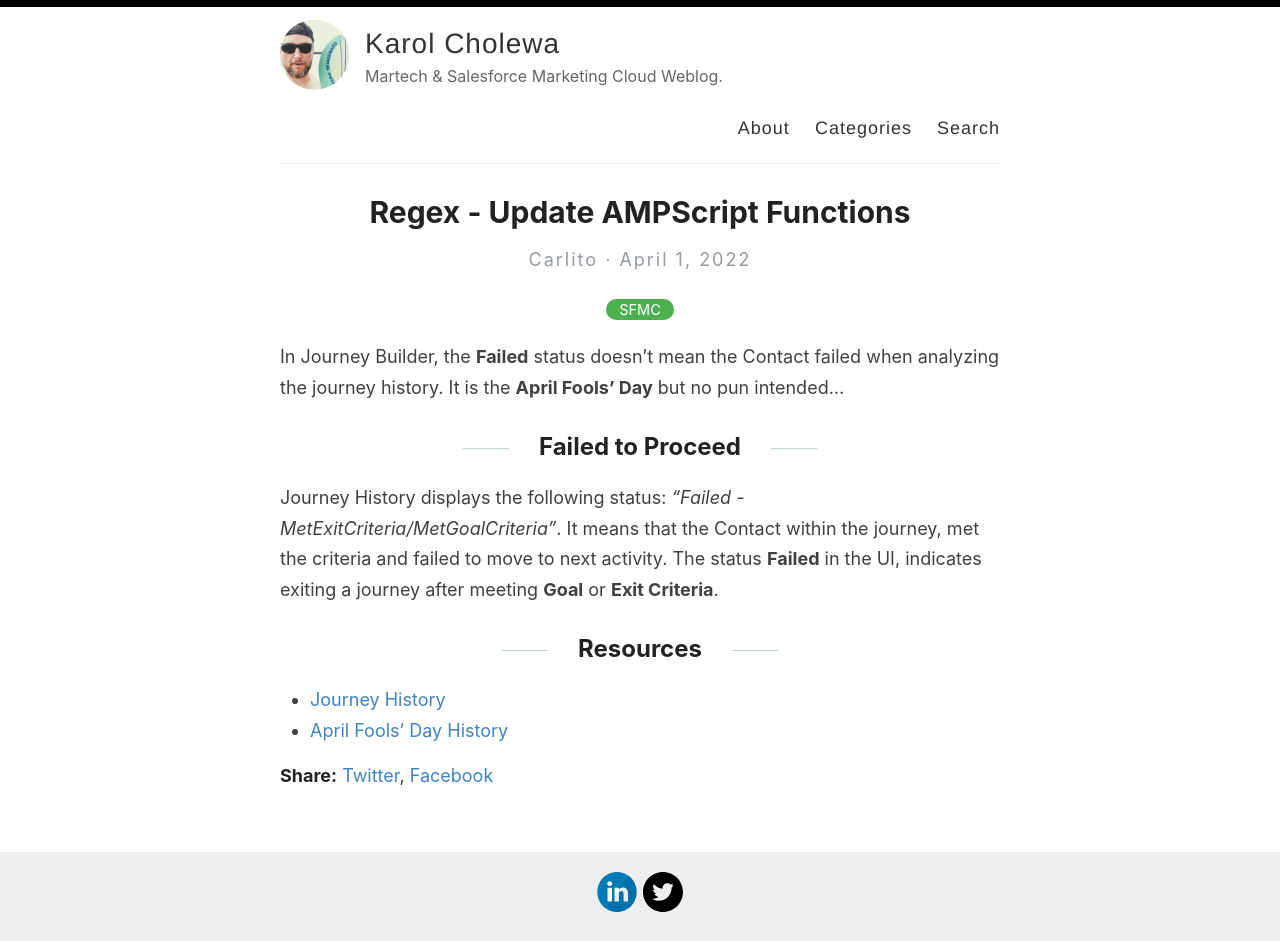
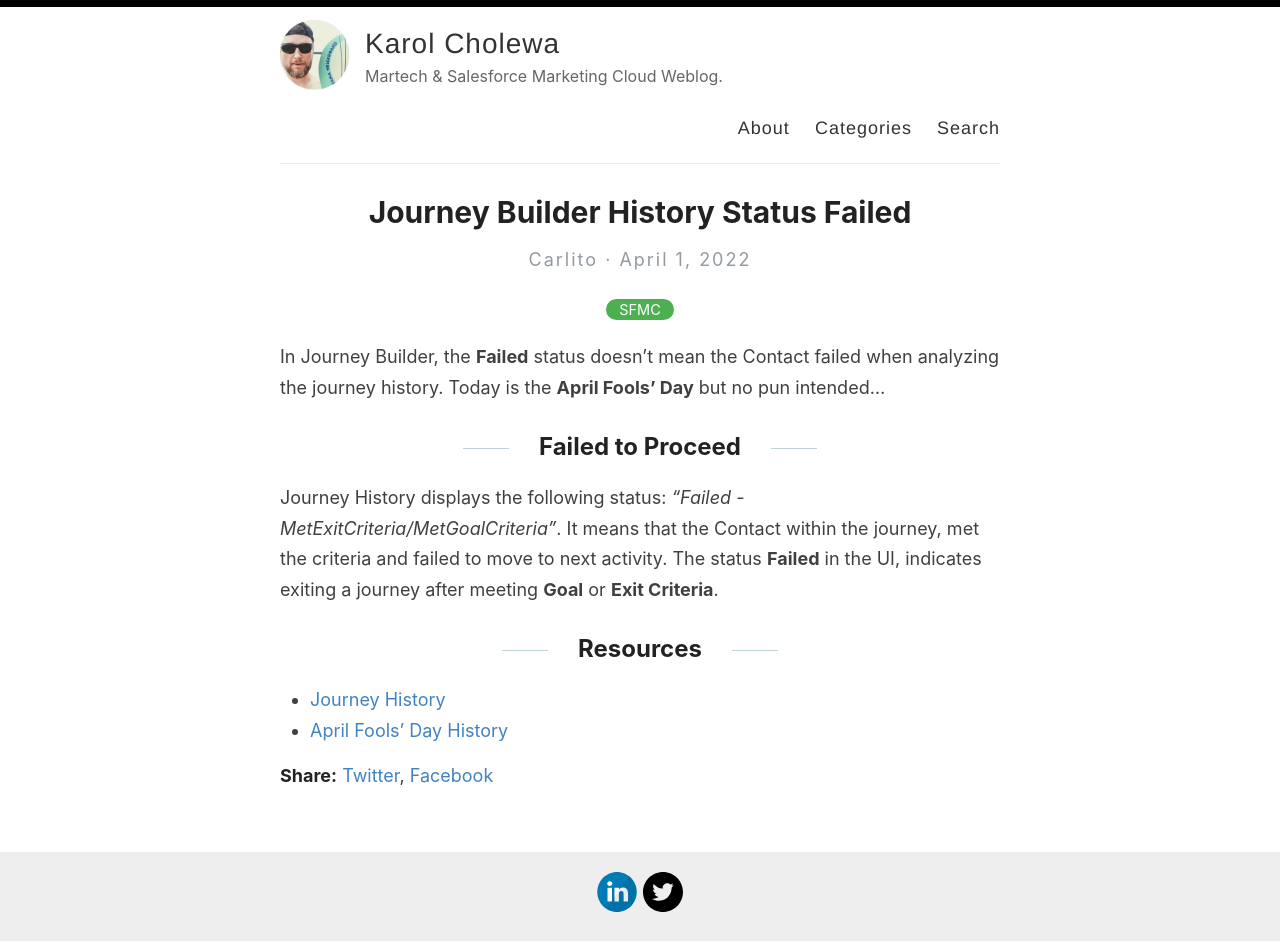
Before and after one commit to karolcholewa/blog, a Jekyll site: the page built from _posts/2022-04-01-jb-other-status-failed.md, in a window 1280 px wide. Built offline with Jekyll 4.4.1, drawn with Linux system fonts in a browser that asks for light colours.

Commit message:
update post

```diff
--- a/_posts/2022-04-01-jb-other-status-failed.md
+++ b/_posts/2022-04-01-jb-other-status-failed.md
@@ -1,9 +1,9 @@
 ---
 layout: post
-title: "Regex - Update AMPScript Functions"
+title: "Journey Builder History Status Failed"
 categories: [SFMC]
 ---
-In Journey Builder, the **Failed** status doesn't mean the Contact failed when analyzing the journey history. It is the **April Fools’ Day** but no pun intended&hellip;
+In Journey Builder, the **Failed** status doesn't mean the Contact failed when analyzing the journey history. Today is the **April Fools’ Day** but no pun intended&hellip;
 
 ## Failed to Proceed
 Journey History displays the following status: *"Failed - MetExitCriteria/MetGoalCriteria"*. It means that the Contact within the journey, met the criteria and failed to move to next activity.
```
